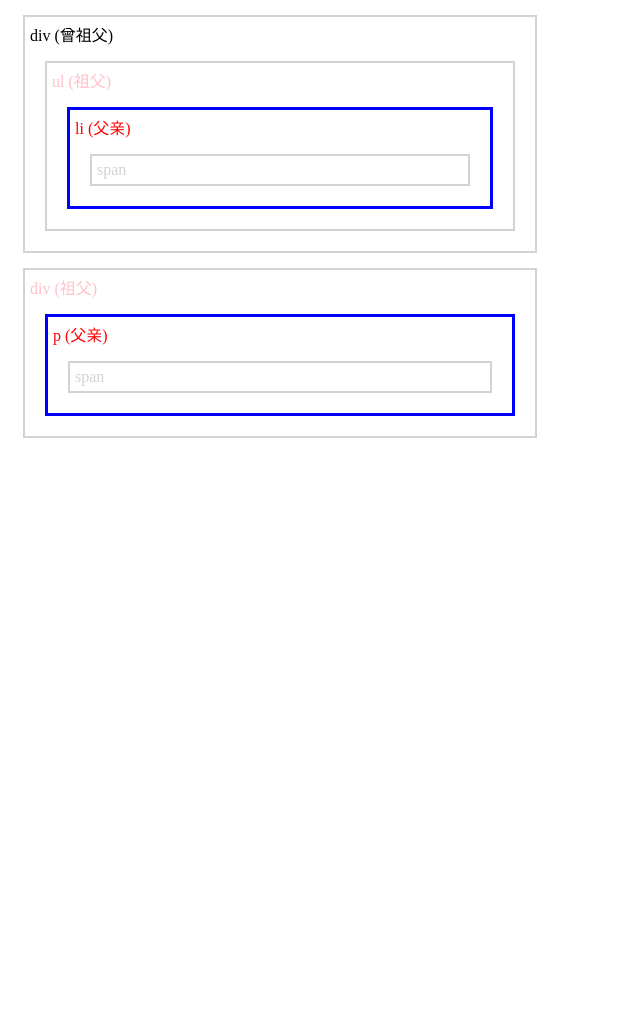
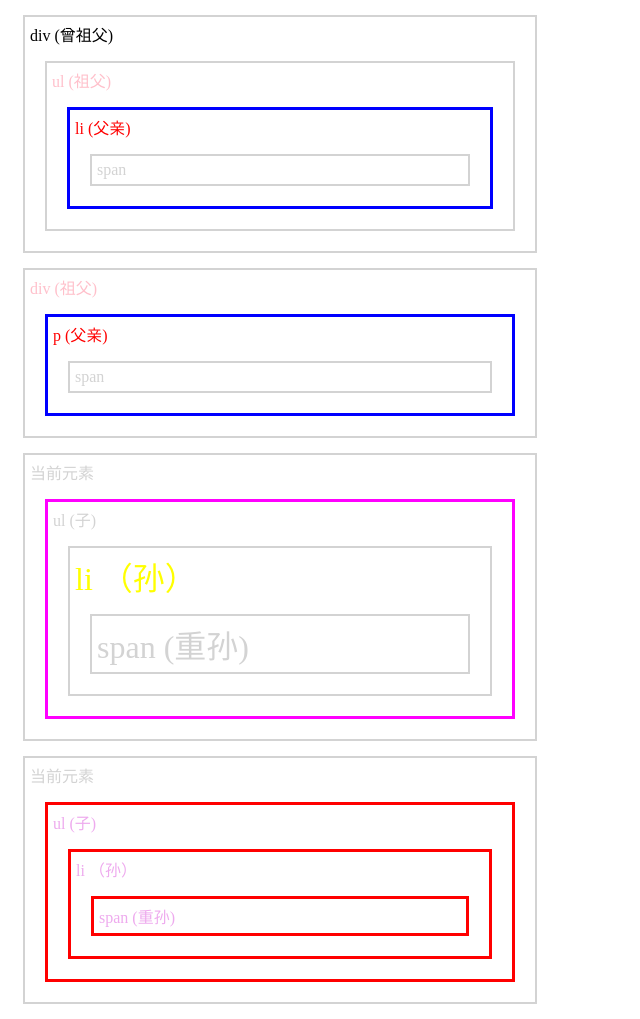
Before and after one commit to johncaijing/LearnJSHardWay, a plain HTML site: page js_w3c/jQuerytraversal.html in a window 1280 px wide. Shown: the whole page, without its empty margins (0-640 px from the left). Before the commit the page ends 800 px from the top, so only its background shows below. Drawn offline with Linux system fonts and the light colour scheme.

Commit message:
add jQuery parent children find

```diff
--- a/js_w3c/jQuerytraversal.html
+++ b/js_w3c/jQuerytraversal.html
@@ -15,12 +15,21 @@
 	 <script src="./jquery-1.7.2.min.js"></script>
 	 <script type="text/javascript">
 	 	$(document).ready(function(){
-           var parent = $("span").parent();
+           var parent = $("#current1,#current2").parent();
            parent.css({"color":"red","border":"3px solid blue"});
            var grandparent = parent.parent();
            grandparent.css({"color":"pink"});
            var grandgrandparent = grandparent.parent();
            grandgrandparent.css({"color":"black"});
+
+
+           var child = $("#current3").children();
+           child.css({"border":"3px solid #ff00ff"});
+
+           var grandchild = child.children();
+           grandchild.css({"color":"yellow","fontSize":"2em"});
+
+           var allchildren = $("#current4").find("*").css({"color":"#eeaaee","border":"3px solid red"});
 
 	 	});
 	 </script>
@@ -31,18 +40,50 @@
   <div style="width:500px;">div (曾祖父)
     <ul>ul (祖父)
       <li>li (父亲)
-        <span>span</span>
+        <span id="current1">span</span>
       </li>
     </ul>
   </div>
 
   <div style="width:500px;">div (祖父)
     <p>p (父亲)
-        <span>span</span>
+        <span id="current2">span</span>
       </p>
   </div>
 </div>
 
+<div class="rectangle" >
+	<div style="width: 500px;" id="current3">当前元素
 
+	<ul>ul (子)
+
+	<li>li （孙）
+
+	<span >span (重孙)</span>
+
+	</li>
+
+
+	</ul>
+
+	</div>
+</div>
+
+<div class="rectangle" >
+	<div style="width: 500px;" id="current4">当前元素
+
+	<ul>ul (子)
+
+	<li>li （孙）
+
+	<span >span (重孙)</span>
+
+	</li>
+
+
+	</ul>
+
+	</div>
+</div>
 </body>
 </html>
```
